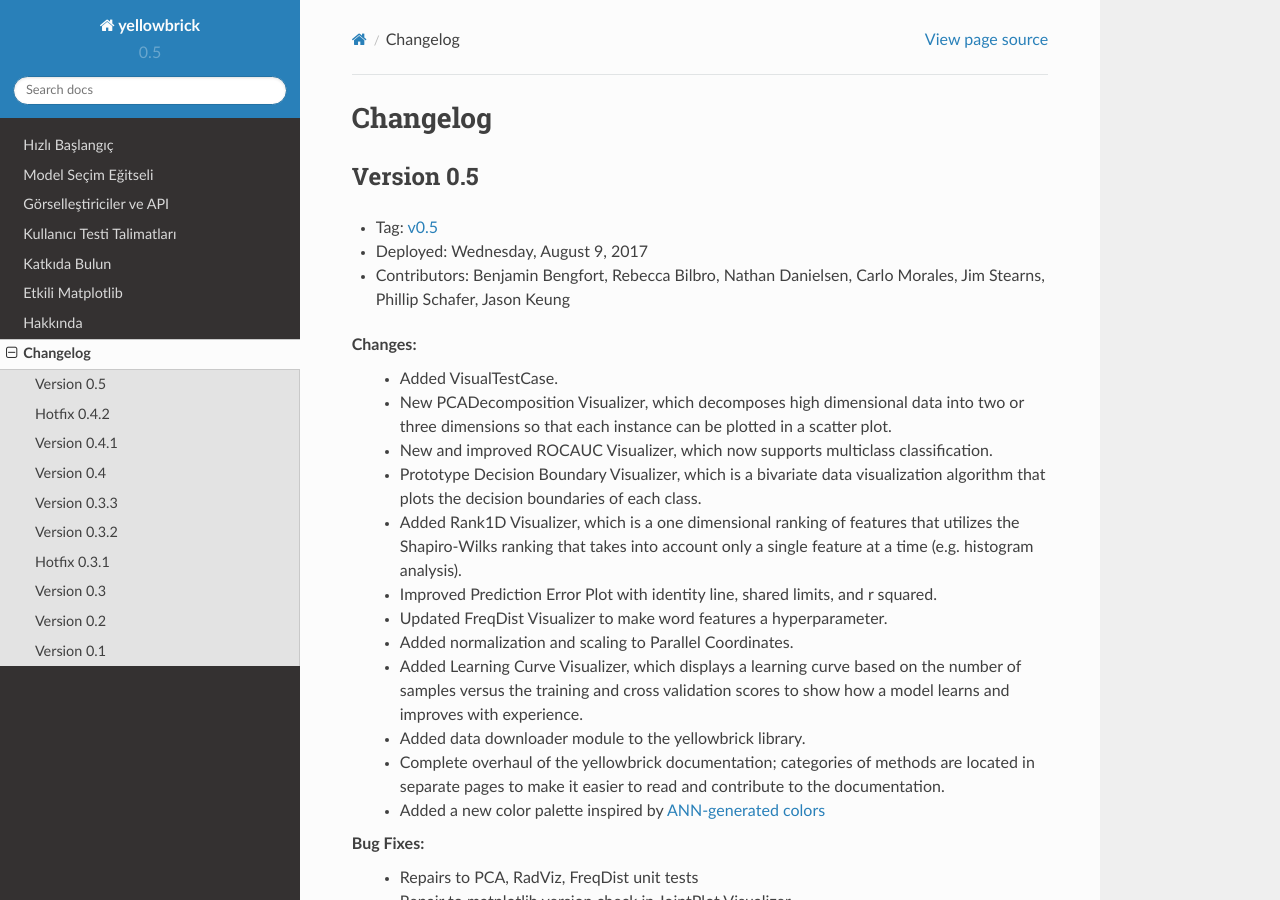
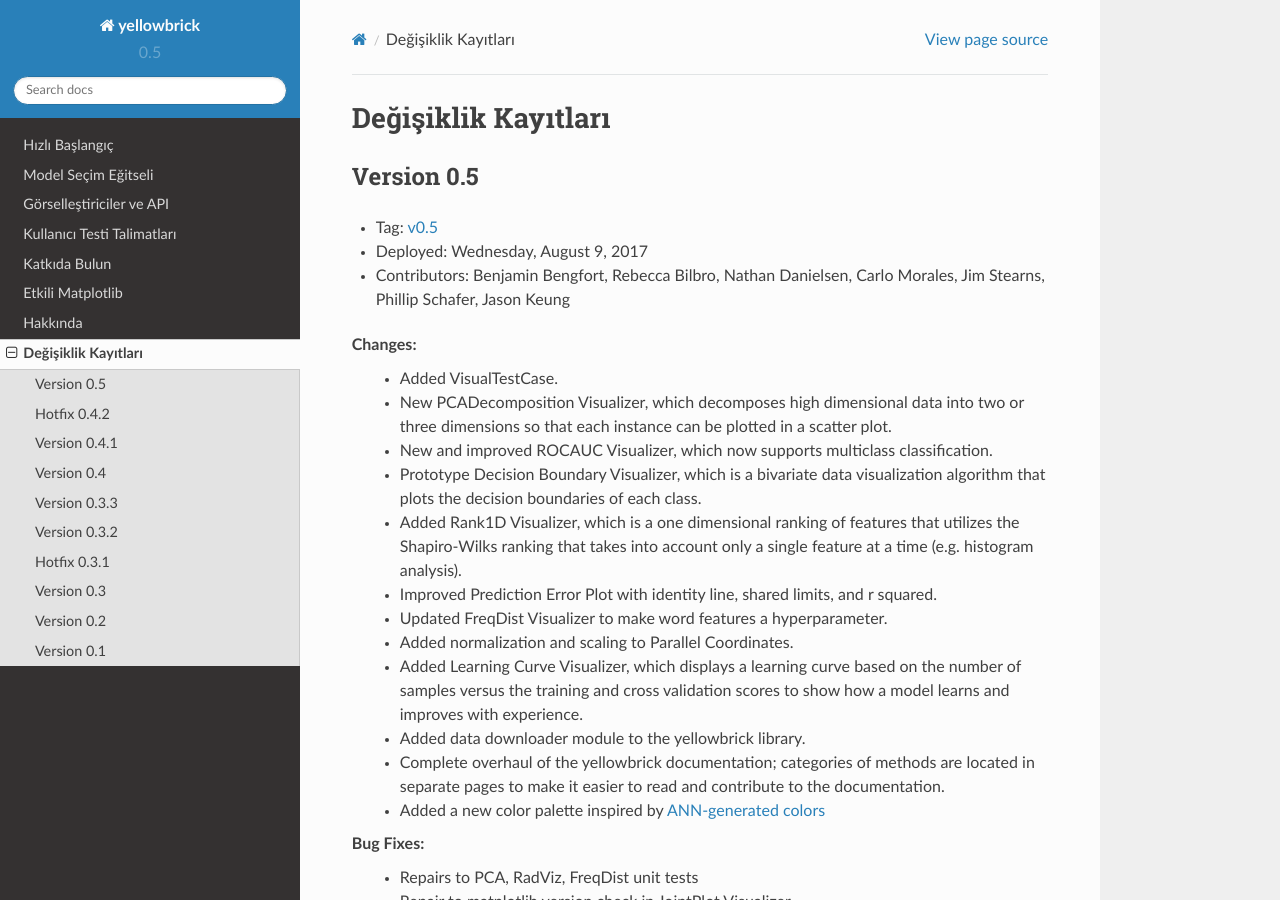
Before and after one commit to DistrictDataLabs/yellowbrick-docs-tr, a Sphinx documentation site: the page built from docs/changelog.rst, in a window 1280 px wide and 900 px high. Built offline with Sphinx 7.4.7 and the Read the Docs theme 2.0.0, drawn with Linux system fonts in a browser that asks for light colours.

Commit message:
Turkish Translation

```diff
--- a/docs/changelog.rst
+++ b/docs/changelog.rst
@@ -1,6 +1,6 @@
 .. -*- mode: rst -*-
 
-Changelog
+Değişiklik Kayıtları
 =========
 
 Version 0.5
```
